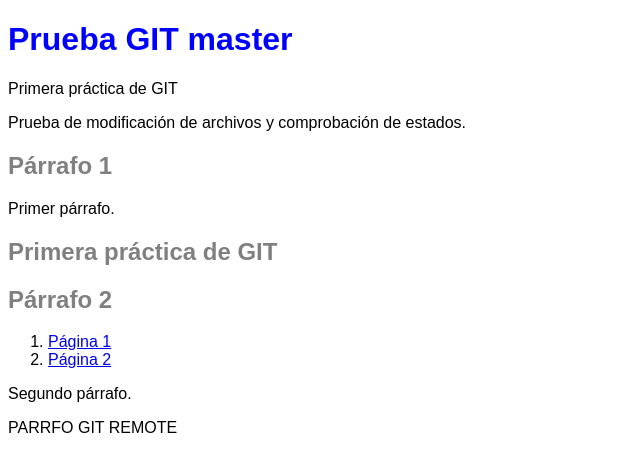
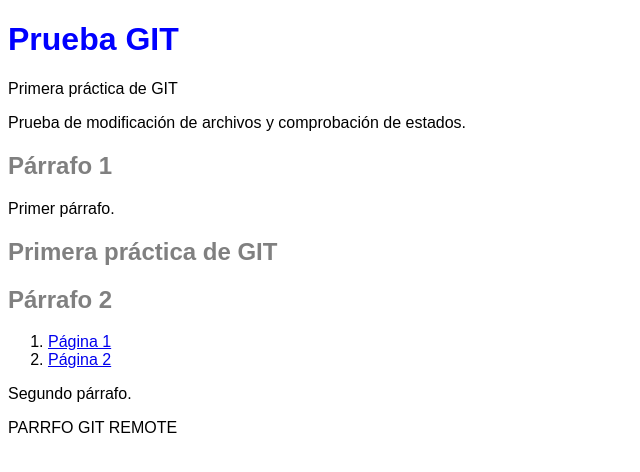
Before and after one commit to var-o18/PruebaGit2, a plain HTML site: page index.html in a window 1280 px wide. Shown: the whole page, without its empty margins (0-640 px from the left). Drawn offline with Linux system fonts and the light colour scheme.

Commit message:
Revert "Modificado titulo para conflicto"
This reverts commit 7ec25348b063e46062508aa426b9d84977c7fc39.

```diff
--- a/index.html
+++ b/index.html
@@ -10,7 +10,7 @@
 </head>
 
 <body>
-    <h1>Prueba GIT master</h1>
+    <h1>Prueba GIT</h1>
     <p>Primera práctica de GIT</p>
     <p>
         Prueba de modificación de archivos y
```
